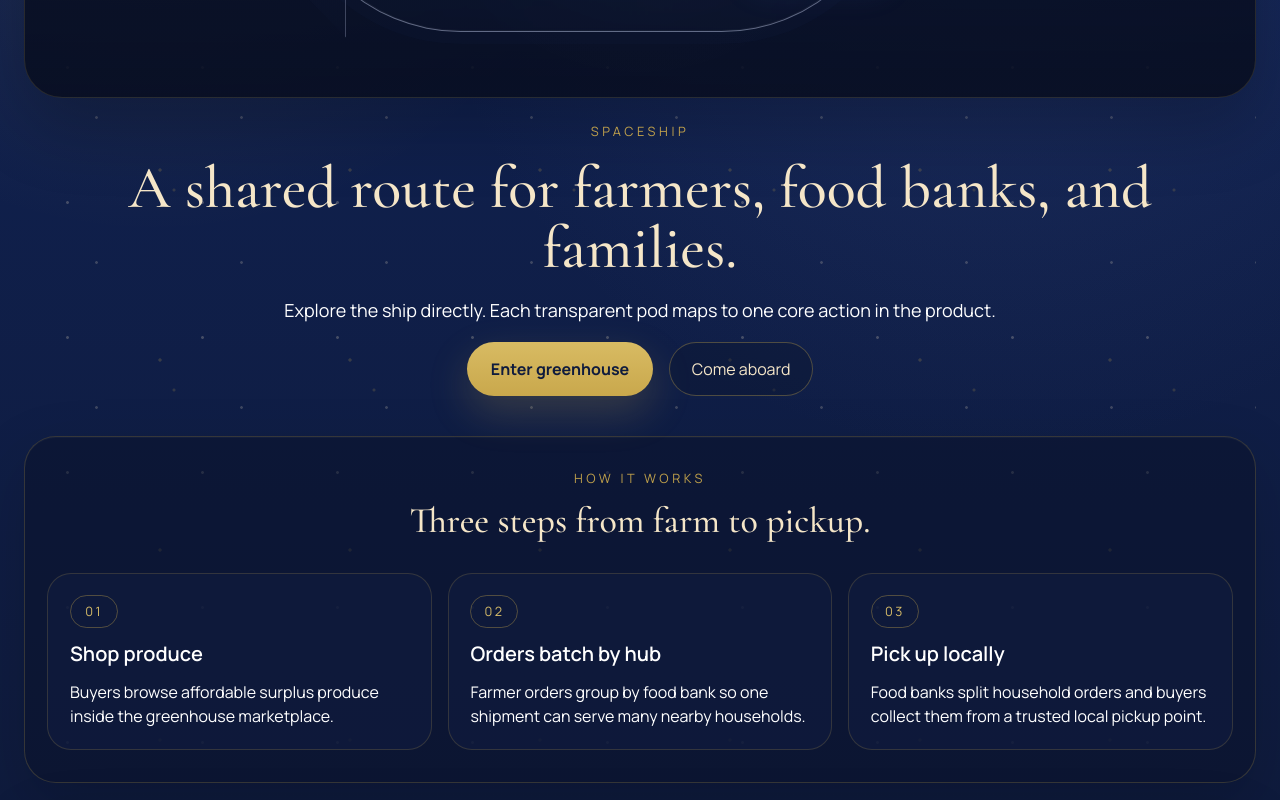
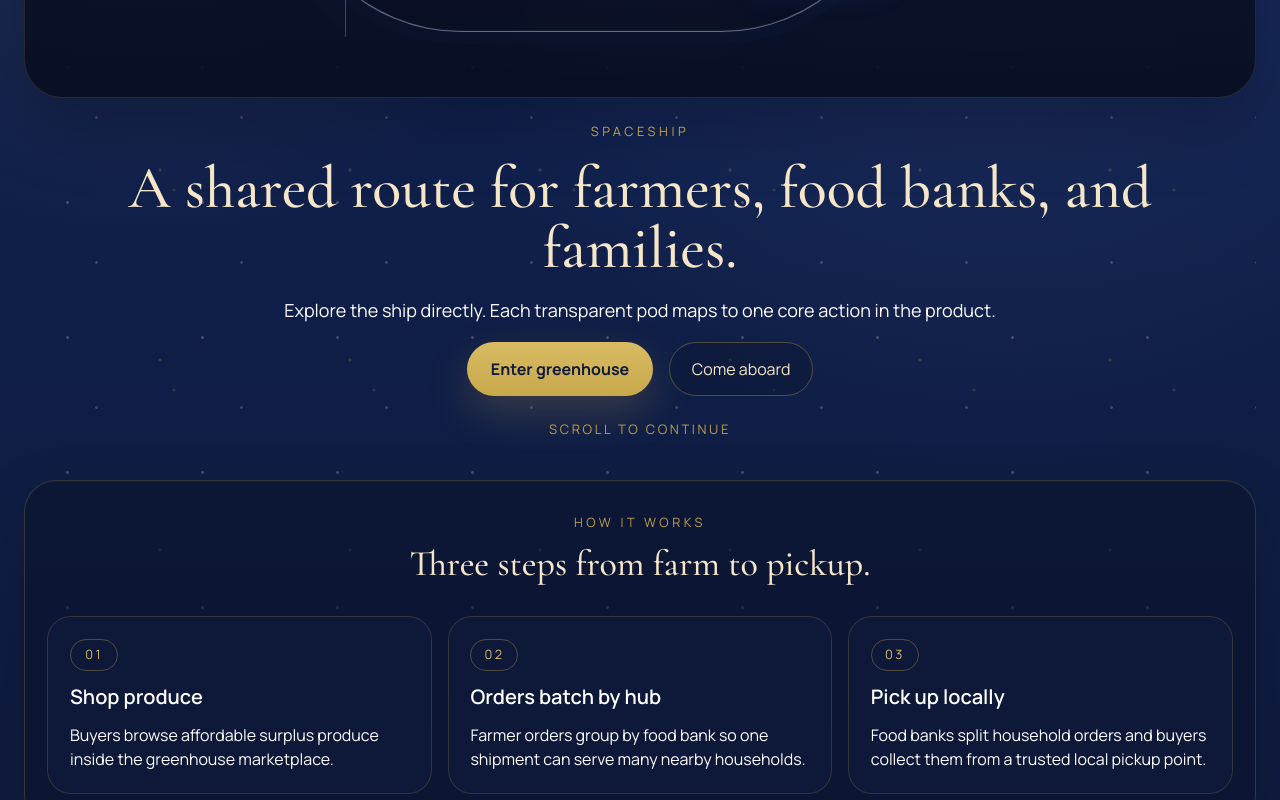
Before and after one commit to iso-sejun/hackdart, a Next.js app in the folder frontend/: page / in a window 1280 px wide. Shown: the part 540-1340 px from the top of the page. Built offline with nearby package versions, Linux system fonts and the light colour scheme; no server answers.

Commit message:
Fixed spaceship UI

```diff
--- a/frontend/pages/index.js
+++ b/frontend/pages/index.js
@@ -1,4 +1,5 @@
 import Link from 'next/link';
+import { useEffect } from 'react';
 
 import AppShell from '../src/components/AppShell';
 
@@ -90,6 +91,30 @@ const faqs = [
 ];
 
 export default function Home() {
+  useEffect(() => {
+    const sections = Array.from(document.querySelectorAll('.home-section-shell--reveal'));
+
+    if (!sections.length) {
+      return undefined;
+    }
+
+    const observer = new IntersectionObserver(
+      (entries) => {
+        entries.forEach((entry) => {
+          entry.target.classList.toggle('is-visible', entry.isIntersecting);
+        });
+      },
+      {
+        threshold: 0.18,
+        rootMargin: '-8% 0px -8% 0px',
+      }
+    );
+
+    sections.forEach((section) => observer.observe(section));
+
+    return () => observer.disconnect();
+  }, []);
+
   return (
     <AppShell variant="home">
       <section className="hero-ship-stage">
@@ -136,10 +161,13 @@ export default function Home() {
               Come aboard
             </Link>
           </div>
+          <a href="#landing-content" className="hero-scroll-cue">
+            Scroll to continue
+          </a>
         </div>
       </section>
 
-      <div className="home-fade-stack">
+      <div className="home-fade-stack" id="landing-content">
         <section className="home-section-shell home-section-shell--reveal">
           <div className="text-center">
             <p className="eyebrow-gold">How It Works</p>
--- a/frontend/styles/globals.css
+++ b/frontend/styles/globals.css
@@ -938,6 +938,9 @@
     box-shadow:
       0 28px 70px rgba(0, 0, 0, 0.22),
       inset 0 1px 0 rgba(255, 255, 255, 0.03);
+    opacity: 0;
+    transform: translateY(18px) scale(0.985);
+    animation: heroShipFadeIn 1600ms cubic-bezier(0.22, 1, 0.36, 1) 180ms forwards;
   }
 
   .hero-ship-shell__trail {
@@ -1148,12 +1151,29 @@
     justify-items: center;
     text-align: center;
     padding: 0 1rem;
+    opacity: 0;
+    transform: translateY(14px);
+    animation: heroCaptionFadeIn 1200ms cubic-bezier(0.22, 1, 0.36, 1) 680ms forwards;
   }
 
   .home-fade-stack {
     display: grid;
     gap: 1.4rem;
     scroll-snap-type: y proximity;
+  }
+
+  .hero-scroll-cue {
+    margin-top: 0.5rem;
+    color: rgba(201, 168, 76, 0.92);
+    font-size: 0.82rem;
+    letter-spacing: 0.2em;
+    text-transform: uppercase;
+    transition: color 180ms ease, transform 180ms ease;
+  }
+
+  .hero-scroll-cue:hover {
+    color: var(--brand-cream);
+    transform: translateY(1px);
   }
 
   .home-section-shell {
@@ -1165,6 +1185,22 @@
       0 24px 65px rgba(0, 0, 0, 0.16),
       inset 0 1px 0 rgba(255, 255, 255, 0.03);
     scroll-snap-align: start;
+  }
+
+  .home-section-shell--reveal {
+    opacity: 0.16;
+    transform: translateY(34px);
+    transition:
+      opacity 720ms cubic-bezier(0.22, 1, 0.36, 1),
+      transform 720ms cubic-bezier(0.22, 1, 0.36, 1),
+      filter 720ms cubic-bezier(0.22, 1, 0.36, 1);
+    filter: blur(6px);
+  }
+
+  .home-section-shell--reveal.is-visible {
+    opacity: 1;
+    transform: translateY(0);
+    filter: blur(0);
   }
 
   .home-info-card {
@@ -1507,6 +1543,28 @@
     pointer-events: none;
   }
 
+  @keyframes heroShipFadeIn {
+    from {
+      opacity: 0;
+      transform: translateY(18px) scale(0.985);
+    }
+    to {
+      opacity: 1;
+      transform: translateY(0) scale(1);
+    }
+  }
+
+  @keyframes heroCaptionFadeIn {
+    from {
+      opacity: 0;
+      transform: translateY(14px);
+    }
+    to {
+      opacity: 1;
+      transform: translateY(0);
+    }
+  }
+
   @media (min-width: 1024px) {
     .home-hero-grid {
       grid-template-columns: 0.82fr 1.18fr;
@@ -1555,4 +1613,16 @@
       padding: 1.4rem 1rem;
     }
   }
+
+  @media (prefers-reduced-motion: reduce) {
+    .hero-ship-shell,
+    .hero-ship-caption,
+    .home-section-shell--reveal {
+      animation: none;
+      transition: none;
+      opacity: 1;
+      transform: none;
+      filter: none;
+    }
+  }
 }
```
